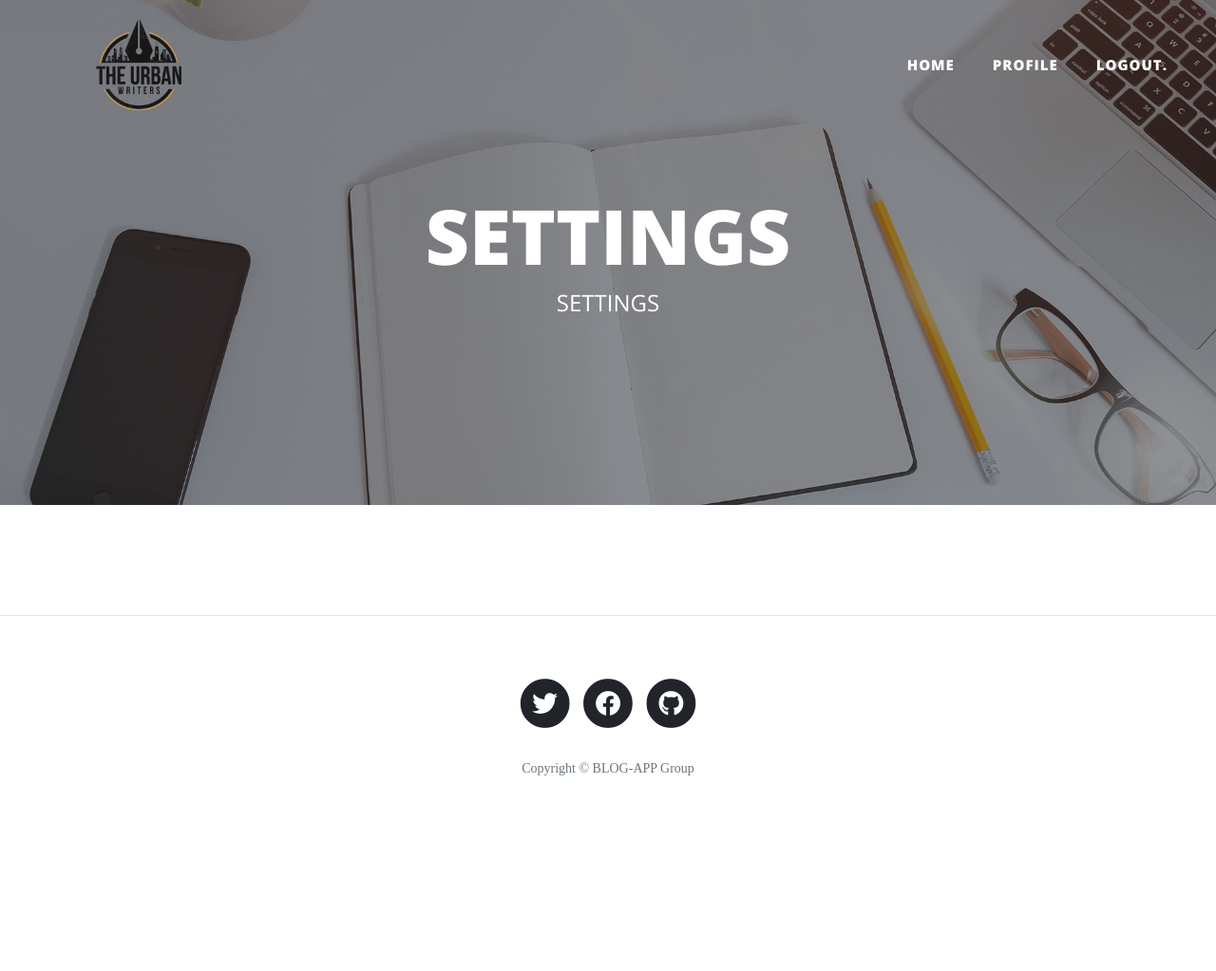
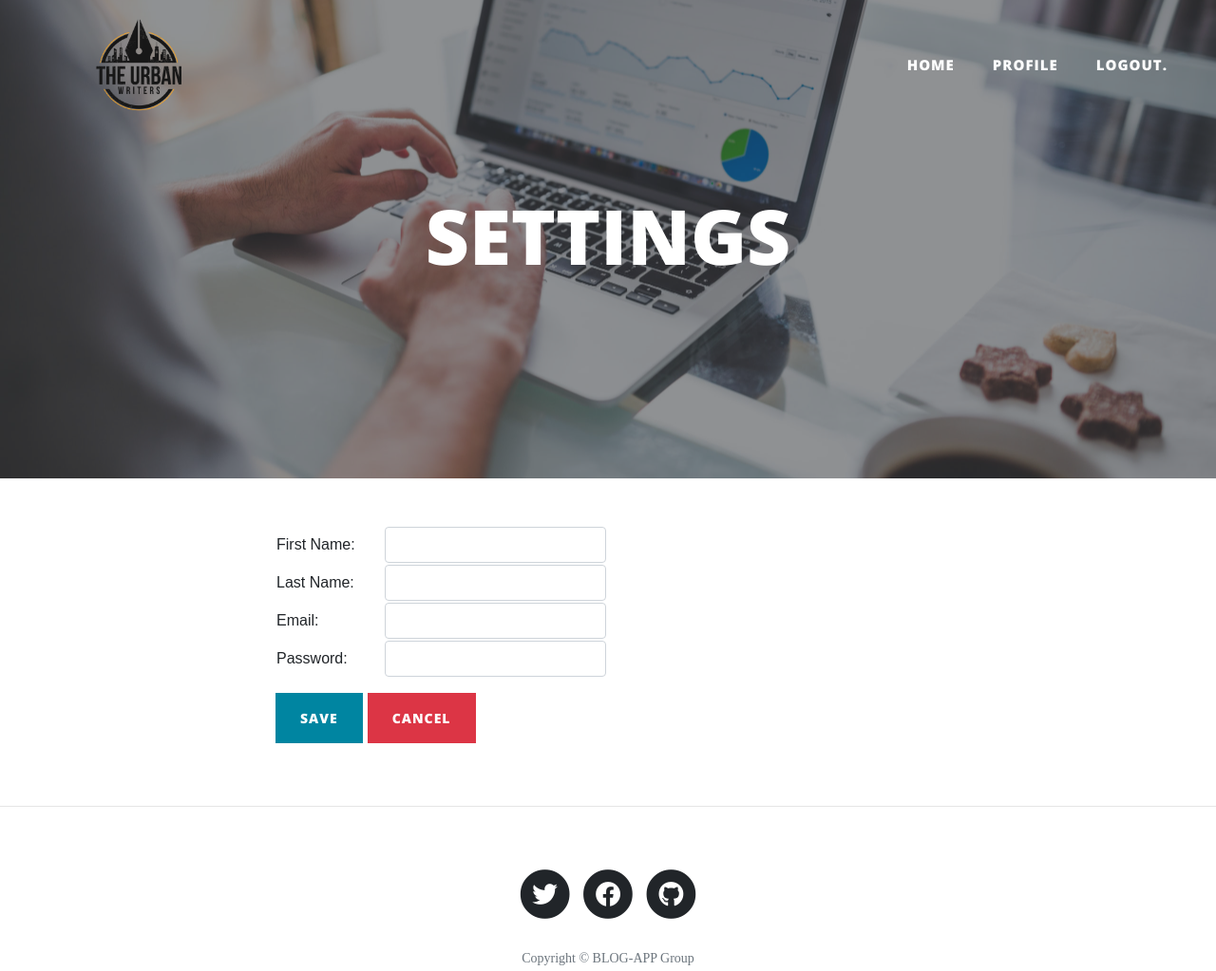
Before and after one commit to neziarxdxd/blogapp-php, a PHP site: page /settings.php in a window 1280 px wide. Shown: the top 1023 px of the page at 95% size. Before the commit the page ends 817 px from the top, so only its background shows below. Run offline with PHP 8.4, Linux system fonts and the light colour scheme; a user stored in the database is signed in; some libraries are stand-ins or nearby versions.

Commit message:
change image

```diff
--- a/settings.php
+++ b/settings.php
@@ -37,15 +37,15 @@
 
     ?>
   <!-- Page Header -->
-  <header class="masthead" style="background-image: url('img/home-bg.jpg')">
+  <header class="masthead" style="background-image: url('img/settings.jpg')">
     <div class="overlay"></div>
     <div class="container">
       <div class="row">
         <div class="col-lg-8 col-md-10 mx-auto">
         <div class="site-heading">
             <h1>SETTINGS</h1>
-            <span class="subheading"> SETTINGS</span>
-
+            <!-- <span class="subheading"> SETTINGS</span>
+             -->
           </div>
         </div>
       </div>
@@ -59,8 +59,32 @@
       <div class="container">
     <div class="container">
     </div>
-    <?php
-         ?>
+      <table class="form-group" style="font-family: Arial, Helvetica, sans-serif;" >
+        <tr>
+          <td style="padding-right: 30px;">First Name: </td>
+          <td><input class="form-control" type="text" name="Name" id="Name"></td>
+        </tr>
+
+        <tr>
+          <td style="padding-right: 30px;">Last Name: </td>
+          <td><input class="form-control" type="text" name="Name" id="Name"></td>
+        </tr>
+        <tr>
+          <td style="padding-right: 30px;">Email: </td>
+          <td><input class="form-control" type="text" name="Name" id="Name"></td>
+        </tr>
+
+        <tr>
+          <td style="padding-right: 30px;">Password: </td>
+          <td><input class="form-control" type="text" name="Name" id="Name"></td>
+        </tr>
+
+
+      </table>
+
+      <button class='btn btn-primary'>Save</button>
+
+      <button class='btn btn-danger'>Cancel</button>
     <div style="padding-top: 50px;">
     </div>
 </div>
```
Also changed, not shown: img/settings.jpg (added).
